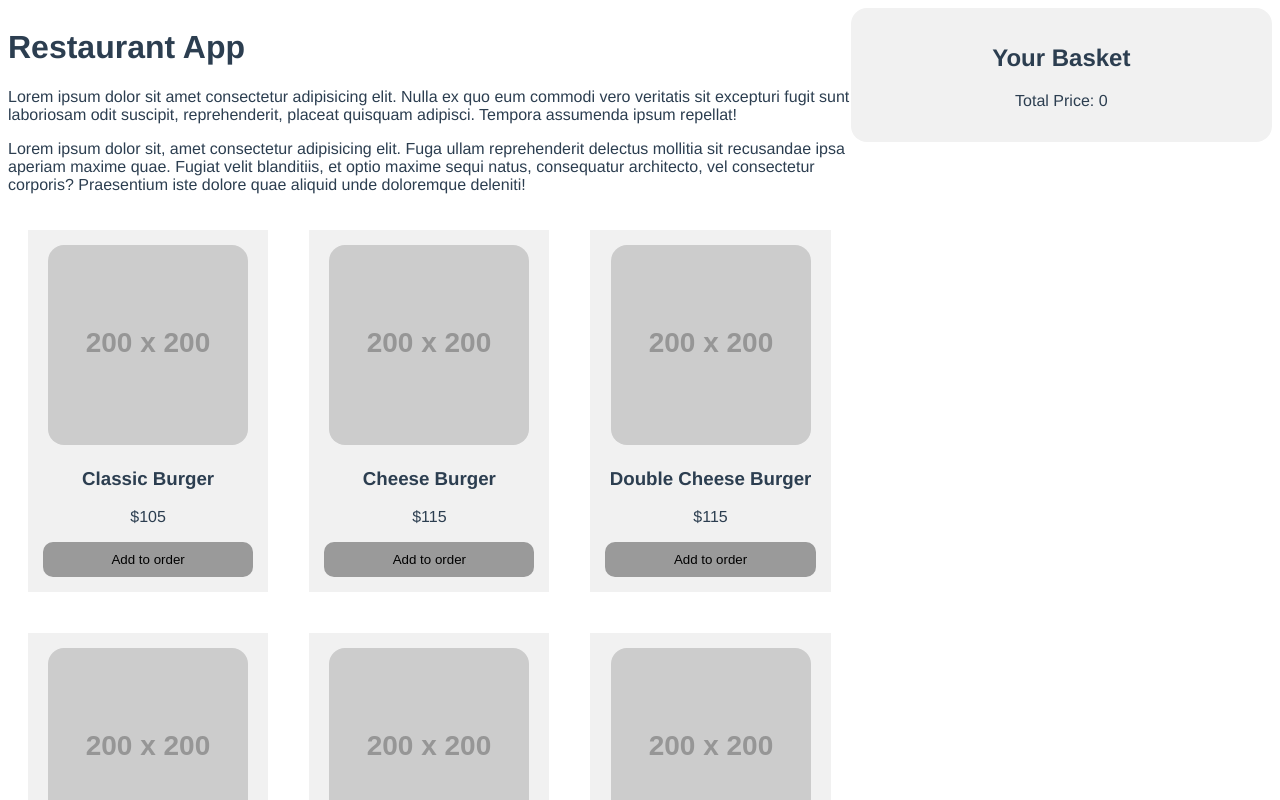
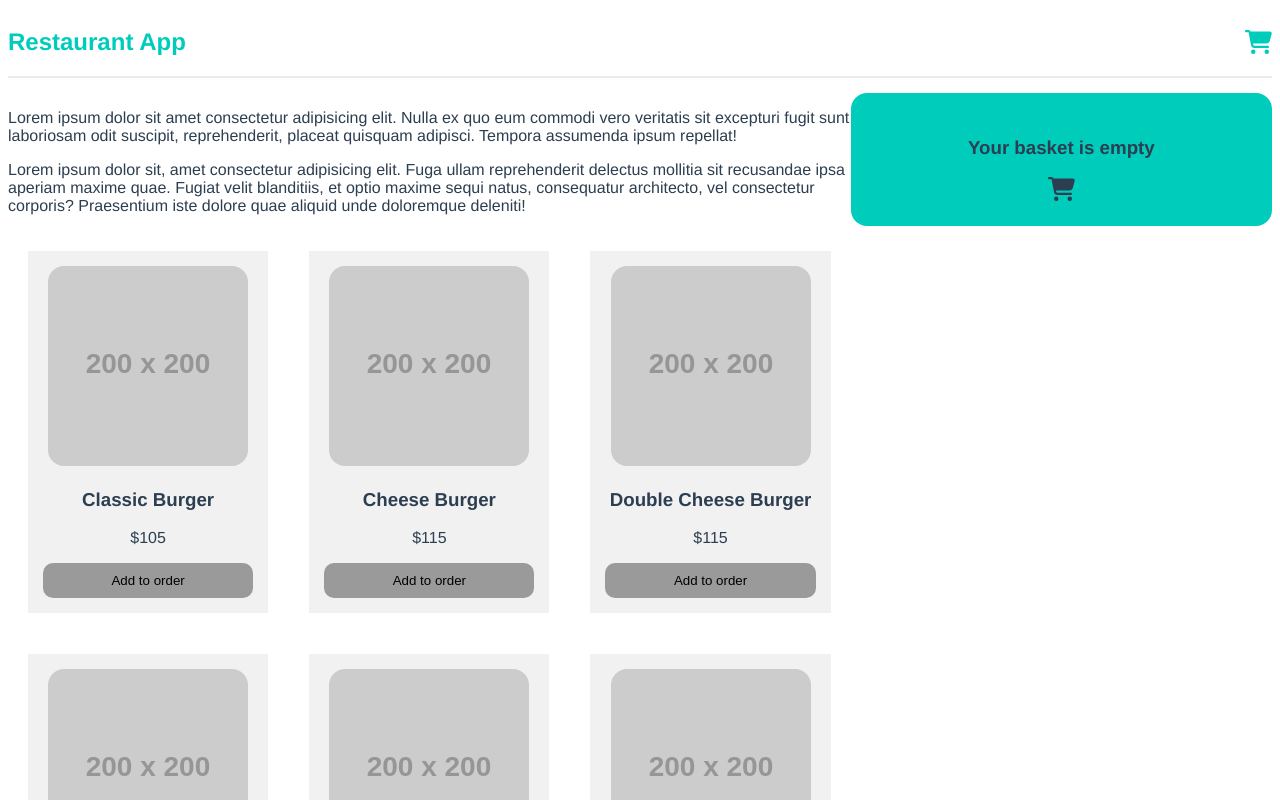
Before and after one commit to michaelromanoo/restaurant-app, a Vue app: page / in a window 1280 px wide. Shown: the top 800 px of the page. Built offline with nearby package versions, Linux system fonts and the light colour scheme.

Commit message:
feat: add header component, refactor decrement quantity & add products length getter

```diff
--- a/src/App.vue
+++ b/src/App.vue
@@ -1,9 +1,10 @@
 // NEW CODE
 <template>
   <div id="app">
+    <Header />
     <div class="content">
       <div class="restaurant-info">
-        <h1>Restaurant App</h1>
+        <!-- <h1>Restaurant App</h1> -->
         <p>
           Lorem ipsum dolor sit amet consectetur adipisicing elit. Nulla ex quo
           eum commodi vero veritatis sit excepturi fugit sunt laboriosam odit
@@ -23,21 +24,20 @@
       </div>
       <Basket />
     </div>
-    <Modal v-show="isModalVisible" @close="closeModal" />
   </div>
 </template>
 
 <script>
+import Header from "./components/Header.vue";
 import Items from "./components/Items.vue";
 import Basket from "./components/Basket.vue";
-import Modal from "./components/Modal.vue";
 
 export default {
   name: "App",
   components: {
+    Header,
     Items,
     Basket,
-    Modal,
   },
   data() {
     return {
@@ -112,15 +112,16 @@ export default {
 }
 
 .content {
-  display: flex;
+  margin-bottom: 100px;
 }
 
-.restaurant-info {
-  flex: 2;
-}
+@media (min-width: 768px) {
+  .content {
+    display: flex;
+  }
 
-.menu {
-  /* flex: 1; */
-  /* display: flex; */
+  .restaurant-info {
+    flex: 2;
+  }
 }
 </style>
--- a/src/components/Basket.vue
+++ b/src/components/Basket.vue
@@ -1,20 +1,32 @@
 <template>
   <div class="basket-info">
     <div class="basket-card">
+      <!-- TODO: add view basket function -->
       <!-- TODO: allow users to edit product quantity using state -->
-      <!-- add +/- buttons to allow users to make changes to order -->
-      <h2>Your Basket</h2>
+      <template v-if="allProducts.length > 0">
+        <h2>Your Order</h2>
         <div
           class="flex-container"
           v-for="product in allProducts"
           :key="product.id"
         >
           <button @click="incrementQuantity(product.id)">+</button>
-        <p>{{ product.quantity }} X {{ product.title }} ${{ product.price }}</p>
+          <p>
+            {{ product.quantity }} X {{ product.title }} ${{ product.price }}
+          </p>
           <button @click="decrementQuantity(product.id)">-</button>
         </div>
+      </template>
+      <template v-else>
+        <h3>Your basket is empty</h3>
+        <font-awesome-icon
+          class="cart-icon"
+          icon="fa-cart-shopping"
+          size="xl"
+        />
+      </template>
       <!-- TODO: getter is not updating when state is changed  -->
-      <p>Total Price: {{ totalPrice }}</p>
+      <p v-if="totalPrice > 0">Total Price: {{ totalPrice }}</p>
     </div>
   </div>
 </template>
@@ -40,14 +52,19 @@ export default {
 </script>
 
 <style>
+/* Mobile First CSS */
 .basket-info {
-  flex: 1;
+  bottom: 0;
+  left: 0;
+  position: fixed;
+  right: 0;
+  /* z-index: 150; */
 }
 .basket-card {
   /* position: fixed; */
-  padding: 16px;
+  padding: 5px;
   text-align: center;
-  background-color: #f1f1f1;
+  background-color: #00ccbc;
   /* margin: 20px; */
   border-radius: 1rem;
 }
@@ -60,22 +77,41 @@ export default {
 
 .basket-card > .flex-container > button {
   border: none;
+  background: none;
 }
 
+/* Desktop CSS */
 @media (min-width: 768px) {
-  /* .basket-card {
-    padding: 16px;
-    text-align: center;
-    background-color: #f1f1f1;
-    margin: 20px;
+  /* .basket-card > p {
+    color: red;
   } */
 
-  .basket-btn {
+  .basket-card {
+    /* position: fixed; */
+    padding: 25px 16px;
+    text-align: center;
+    background-color: #00ccbc;
+    /* margin: 20px; */
+    border-radius: 1rem;
+  }
+
+  .basket-info {
+    flex: 1;
+    /* reset positioning */
+    position: static;
+  }
+
+  /* .basket-btn {
     width: 100%;
     padding: 10px;
     border-radius: 10px;
     background-color: #9a9a9a;
     border: none;
   }
+
+  .basket-info {
+    display: block;
+    flex: 1 !important;
+  } */
 }
 </style>
--- /dev/null
+++ b/src/components/Header.vue
@@ -0,0 +1,57 @@
+<template>
+  <header>
+    <nav class="navbar">
+      <div class="brand-title">
+        <h1>Restaurant App</h1>
+      </div>
+      <div class="shopping-cart">
+        <font-awesome-icon
+          class="cart-icon"
+          icon="fa-cart-shopping"
+          size="xl"
+        />
+        <p v-if="productsLength > 0">{{ productsLength }}</p>
+      </div>
+    </nav>
+  </header>
+</template>
+
+<script>
+import { mapGetters } from "vuex";
+
+export default {
+  name: "Header",
+  computed: mapGetters(["productsLength"]),
+};
+</script>
+
+<style scoped>
+header {
+  /* position: fixed;
+  top: 0px;
+  left: 0px;
+  right: 0px;
+  z-index: 1; */
+  margin-bottom: 15px;
+}
+.navbar {
+  display: flex;
+  justify-content: space-between;
+  align-items: center;
+  border-bottom: 2px solid rgba(0, 0, 0, 0.08);
+}
+
+h1 {
+  color: #00ccbc;
+}
+
+.shopping-cart {
+  display: flex;
+  align-items: center;
+  gap: 10px;
+}
+
+.cart-icon {
+  color: #00ccbc;
+}
+</style>
--- a/src/store/modules/modules.js
+++ b/src/store/modules/modules.js
@@ -1,12 +1,17 @@
 // each module contains its own state, getters, actions & mutations
 const state = {
+  strict: true,
   products: [],
 };
 
 // used to compute derived state based on store state
 // computed properties for stores.
 const getters = {
+  // get all products
   allProducts: (state) => state.products,
+  // get products length
+  productsLength: (state) => state.products.length,
+  // get price of all products
   totalPrice: (state) =>
     state.products.reduce((acc, curr) => acc + curr.price * curr.quantity, 0),
 };
@@ -40,14 +45,33 @@ const mutations = {
     product[0].quantity++;
   },
   decrementQuantity(state, id) {
-    // filter out product with passed id
-    let product = state.products.filter((product) => product.id == id);
-    console.log("quantity", product[0].quantity);
+    let index = state.products.findIndex((product) => product.id == id);
+    let product = state.products[index];
+    console.log("index", index);
+    console.log("product", state.products[index]);
+
+    console.log("before decrement quantity", product.quantity);
+    if (product.quantity > 0) {
+      product.quantity--;
+    }
+
+    if (product.quantity == 0) {
+      state.products.splice(index, 1);
+    }
+
+    console.log("after decrement quantity", product.quantity);
+
+    // product[0].quantity > 0
+    //   ? product[0].quantity--
+    //   : state.products.pop(product[0]);
+    // if quantity before decrement > 0, decrease by 1
+    // if (product[0].quantity > 0) {
+    //   product[0].quantity--;
+    // }
     // stop decrement when quantity = 0
-    // TODO: code hella janky lmao needa fix
-    product[0].quantity > 0
-      ? product[0].quantity--
-      : state.products.pop(product[0]);
+    // if (product[0].quantity == 0) {
+    //   // state.products.pop(product[0]);
+    // }
   },
 };
 
```
Lines whose indentation alone changed are shown as unchanged.
